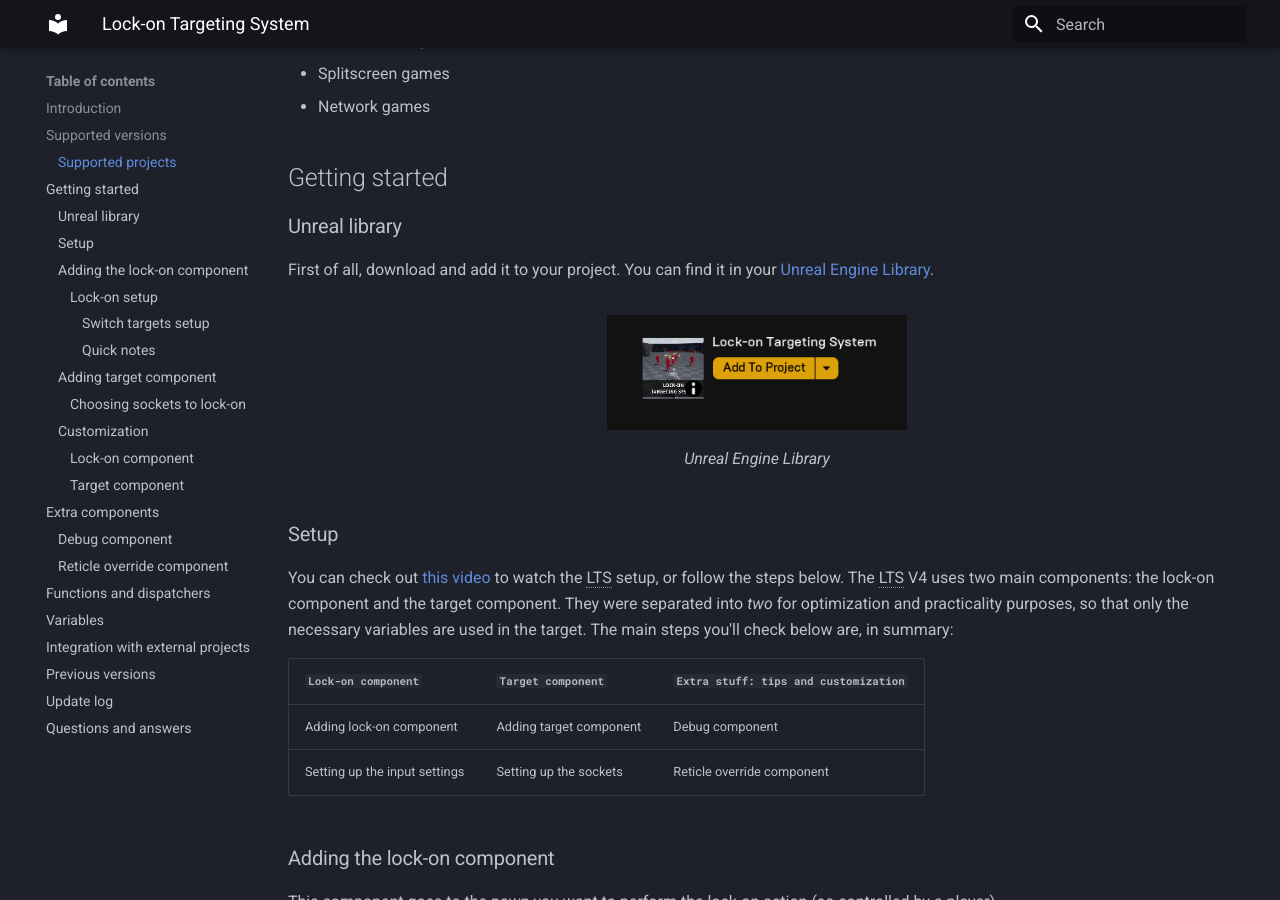
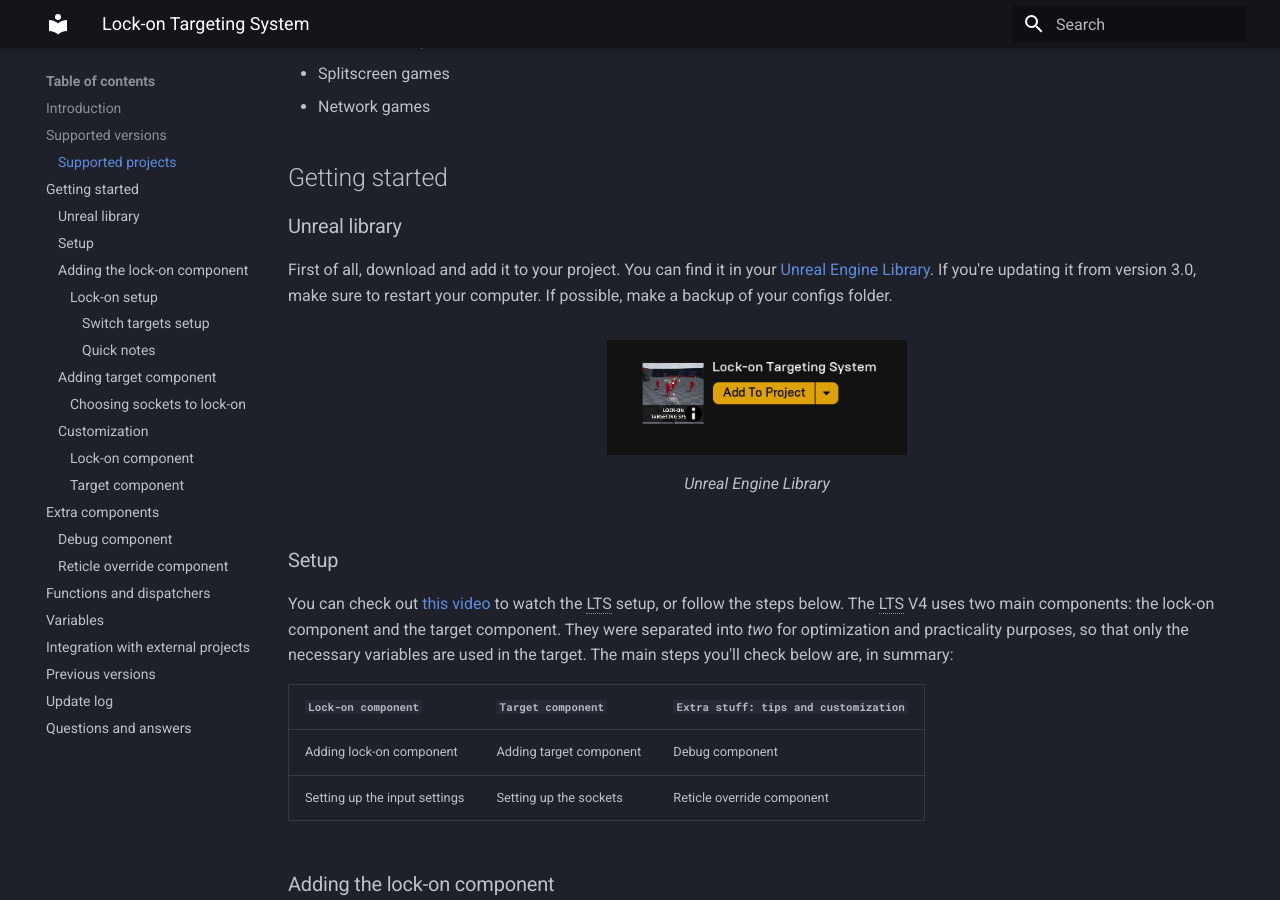
Before and after one commit to alexandrezlima/documentations, an MkDocs documentation site: the page built from docs/lockon.md, in a window 1280 px wide and 900 px high, scrolled down 1300 px. Built offline with MkDocs 1.6.1 and Material for MkDocs 9.7.7, drawn with Linux system fonts in a browser that asks for light colours.

Commit message:
Content update.

```diff
--- a/docs/lockon.md
+++ b/docs/lockon.md
@@ -48,7 +48,7 @@
 ## Getting started
 
 ### Unreal library
-First of all, download and add it to your project. You can find it in your [Unreal Engine Library](https://www.unrealengine.com/marketplace/en-US/product/lock-on-targeting-system).
+First of all, download and add it to your project. You can find it in your [Unreal Engine Library](https://www.unrealengine.com/marketplace/en-US/product/lock-on-targeting-system). If you're updating it from version 3.0, make sure to restart your computer. If possible, make a backup of your configs folder.
 
 <figure markdown>
   ![Unreal Engine Library](assets/lockon-assets/uelib.png){ width="300" }
```
